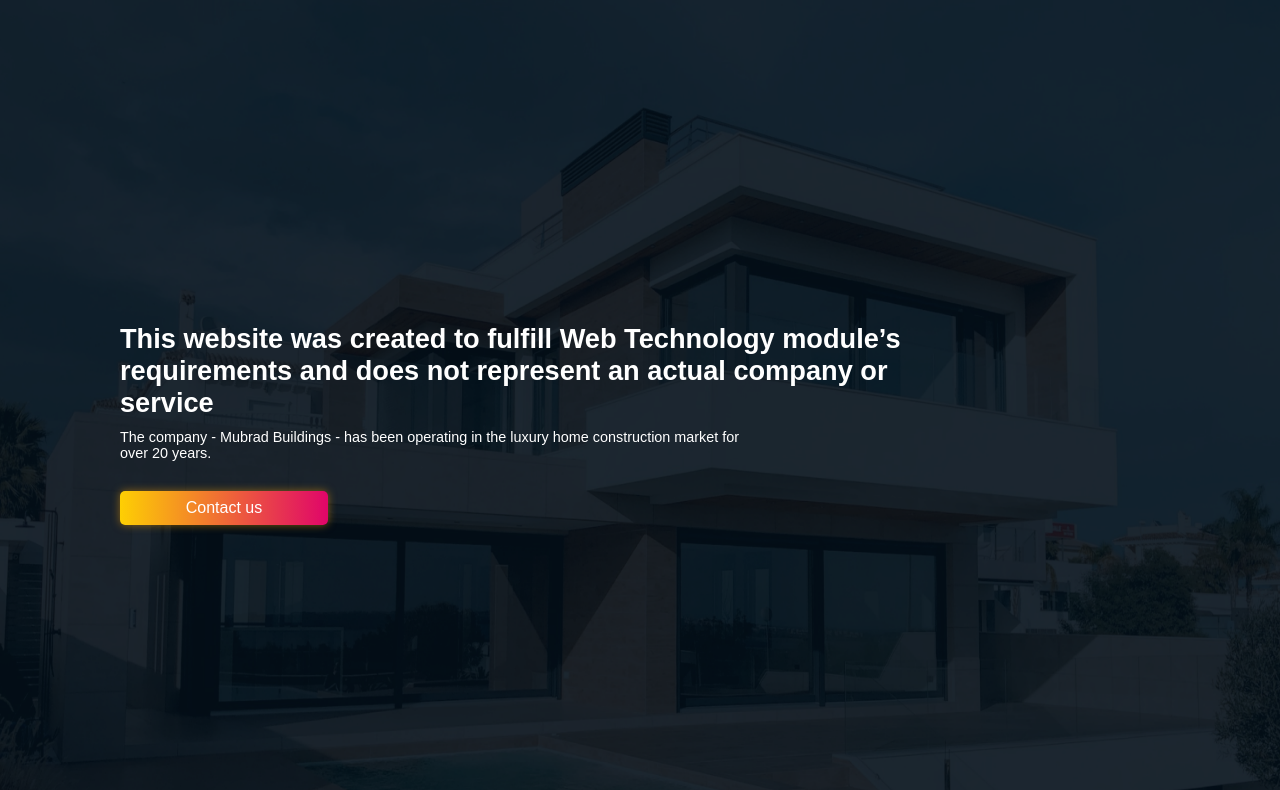
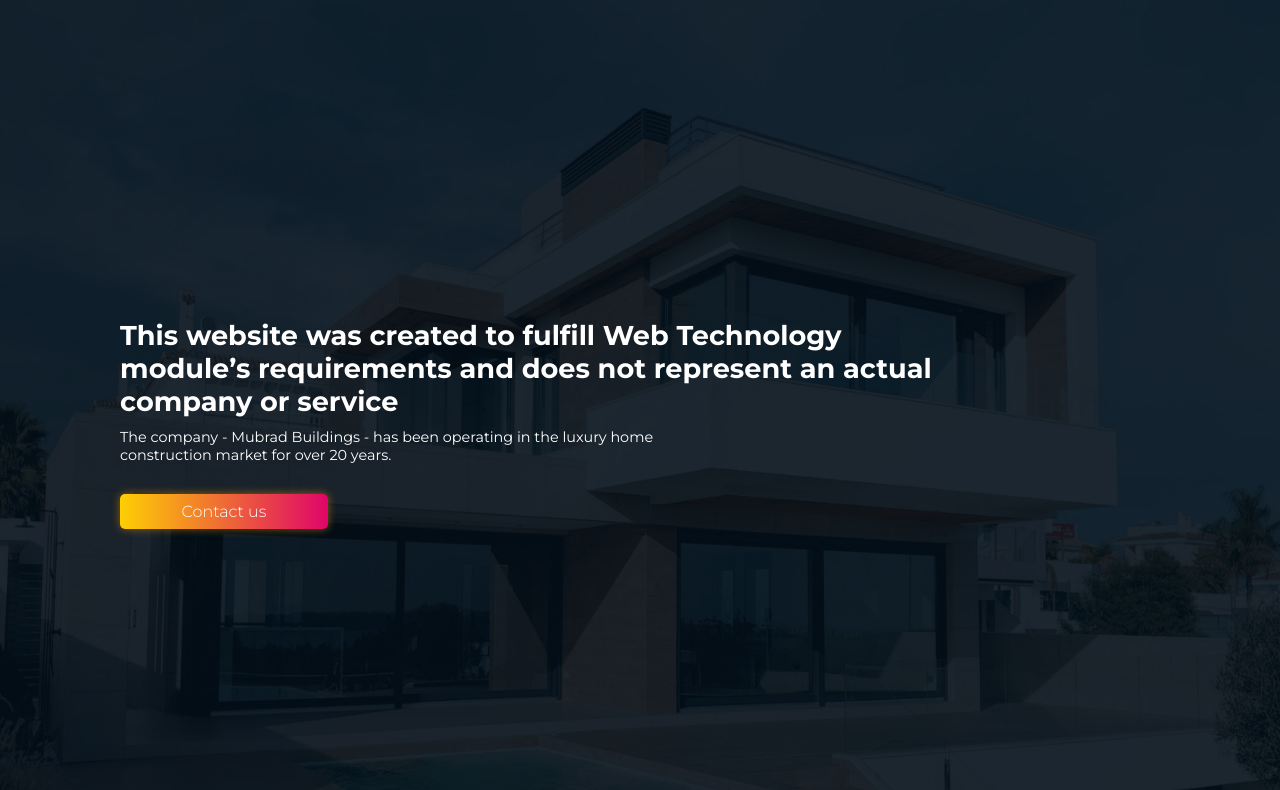
Before and after one commit to capebabra/CW_WebTechnology, a plain HTML site: page index.html in a window 1280 px wide. Shown: the part 106-896 px from the top of the page. Drawn offline with Linux system fonts and the light colour scheme.

Commit message:
slight fixes

```diff
--- a/aboutUs/css/about.css
+++ b/aboutUs/css/about.css
@@ -25,12 +25,12 @@
 
 .main-heading{
     font-size: 2em;
-    font-family: 'Montserrat-bold', sans-serif;
+    font-family: 'Montserrat-bold';
     font-weight: 600;
 }
 .main-info{
     font-size: 0.9em;
-    font-family: 'Montserrat-light', sans-serif;
+    font-family: 'Montserrat-light';
     font-weight: 100;
     position: relative;
 }
@@ -68,7 +68,7 @@
 
 .block-heading{
     padding-bottom: 10px;
-    font-family: 'Montserrat-bold',sans-serif;
+    font-family: 'Montserrat-bold';
     font-weight: 400;
     font-size: 2em
 }
@@ -88,7 +88,7 @@
     height: 274px;
 }
 .text{
-    font-family: 'Montserrat-regular',sans-serif;
+    font-family: 'Montserrat-regular';
     font-weight: 200;
 }
 
@@ -109,7 +109,7 @@
 }
 .summary__heading{
     font-size: 2em;
-    font-family: 'Montserrat-bold', sans-serif;
+    font-family: 'Montserrat-bold';
     font-weight: 500;
 }
 
@@ -122,7 +122,7 @@
 
 .list__numberOrder{
     font-size: 3.5em;
-    font-family: 'MontserratAlt',sans-serif;
+    font-family: 'MontserratAlt';
     font-weight: 600;
 }
 
@@ -139,7 +139,7 @@
 }
 .list__info{
     font-size: 1.3em;
-    font-family: 'Montserrat',sans-serif;
+    font-family: 'Montserrat';
     font-weight: 400;
 }
 
@@ -165,7 +165,7 @@
 }
 .list__textInfo{
     font-size: 1.1em;
-    font-family: 'Montserrat-light',sans-serif;
+    font-family: 'Montserrat-light';
     font-weight: 200;
     text-align: center;
 }
--- a/contact/css/contact.css
+++ b/contact/css/contact.css
@@ -37,7 +37,7 @@
 }
 .list__details{
     font-size: 1.2em;
-    font-family: 'Montserrat-regular',sans-serif;
+    font-family: 'Montserrat-regular';
     font-weight: 400;
 }
 .contact__infoImg{
@@ -72,7 +72,7 @@
 }
 .values-label{
     font-size: 1.5em;
-    font-family: 'Montserrat-regular',sans-serif;
+    font-family: 'Montserrat-regular';
     font-weight: 300;
 }
 .values-input{
@@ -90,7 +90,7 @@
 }
 .request-heading{
     font-size: 2em;
-    font-family: 'Montserrat-regular', sans-serif;
+    font-family: 'Montserrat-regular';
     font-weight: 400;
     padding-bottom: 20px;
 }
--- a/css/common.css
+++ b/css/common.css
@@ -1,45 +1,38 @@
 /* Fonts */
 @font-face {
-    font-family: 'Iter-light', sans-serif;
+    font-family: 'Iter-light';
     src: url('/fonts/inter-light.ttf') format('truetype');
-    font-style: light;
     font-weight: 200;
 }
 @font-face {
-    font-family: 'Iter-regular', sans-serif;
+    font-family: 'Iter-regular';
     src: url('/fonts/inter-regular.ttf') format('truetype');
-    font-style: normal;
     font-weight: 400;
 }
 @font-face {
-    font-family: 'Iter-bold', sans-serif;
+    font-family: 'Iter-bold';
     src: url('/fonts/inter-semibold.ttf') format('truetype');
-    font-style: bold;
     font-weight: 500;
 }
 
 @font-face {
-    font-family: 'Montserrat-light', sans-serif;
+    font-family: 'Montserrat-light';
     src: url('/fonts/montserrat-light.ttf') format('truetype');
-    font-style: light;
     font-weight: 200;
 }
 @font-face {
-    font-family: 'Montserrat-regular', sans-serif;
+    font-family: 'Montserrat-regular';
     src: url('/fonts/montserrat-regular.ttf') format('truetype');
-    font-style: normal;
     font-weight: 400;
 }
 @font-face {
-    font-family: 'Montserrat-bold', sans-serif;
+    font-family: 'Montserrat-bold';
     src: url('/fonts/montserrat-bold.ttf') format('truetype');
-    font-style: bold;
     font-weight: 500;
 }
 @font-face {
-    font-family: 'MontserratAlt', sans-serif;
+    font-family: 'MontserratAlt';
     src: url('/fonts/montserratAlt.ttf') format('truetype');
-    font-style: normal;
     font-weight: 400;
 }
 
@@ -124,7 +117,7 @@ img {
 }
 .navigation-element{
     font-size: 1em;
-    font-family: 'Iter-light',sans-serif;
+    font-family: 'Iter-light';
     font-weight: 200;
     position: relative;
     padding-bottom: 5px;
@@ -156,7 +149,7 @@ img {
     padding: 8px 10px;
     border-radius: 5px;
     background: linear-gradient(to right, #FECF03, #E00569);
-    font-family: 'Montserrat-light', sans-serif;
+    font-family: 'Montserrat-light';
     font-weight: 400;
     box-shadow: 0px 0px 8px rgba(255, 165, 0, 0.5);
 }
@@ -221,12 +214,12 @@ img {
     }
 
     .main-heading{
-        font-family: 'Montserrat-regular',sans-serif;
+        font-family: 'Montserrat-regular';
         font-weight: 400;
         font-size: 1.4em;
     }
     .main-subheading{
-        font-family: 'Montserrat-light',sans-serif;
+        font-family: 'Montserrat-light';
         font-weight: 300;
         font-size: 0.9em;
     }
--- a/css/main.css
+++ b/css/main.css
@@ -20,13 +20,13 @@
 .main-heading{
     width: calc(100% - 20%);
     font-size: 1.7em;
-    font-family: 'Montserrat-bold', sans-serif;
+    font-family: 'Montserrat-bold';
     font-weight: 600;
 }
 .main-subheading{
     width: calc(100% - 40%);
     font-size: 0.9em;
-    font-family: 'Montserrat-regular', sans-serif;
+    font-family: 'Montserrat-regular';
     font-weight: 400;
     padding-bottom: 20px;
 }
@@ -61,7 +61,7 @@
 }
 .content__info{
     width: calc(100% - 60%);
-    font-family: 'Montserrat-regular',sans-serif;
+    font-family: 'Montserrat-regular';
     font-weight: 400;
 }
 .details-heading{
--- a/portfolio/css/portfolio.css
+++ b/portfolio/css/portfolio.css
@@ -22,7 +22,7 @@
 .main-heading{
     width: calc(100% - 40%);
     font-size: 1.8em;
-    font-family: 'MontserratAlt',sans-serif;
+    font-family: 'MontserratAlt';
     font-weight: 600;
 }
 
@@ -51,7 +51,7 @@
 
 .slider-heading{
     font-size: 2em;
-    font-family: 'Montserrat-regular',sans-serif;
+    font-family: 'Montserrat-regular';
     font-weight: 500;
     position: absolute;
     padding-top: 100px;
--- a/testimonials/css/testimonials.css
+++ b/testimonials/css/testimonials.css
@@ -6,7 +6,7 @@
 }
 
 .member__middleName, .member__name,.member-comment, .testimonials__heading, .questions, .answers  {
-    font-family: 'Montserrat-light',sans-serif;
+    font-family: 'Montserrat-light';
     font-weight: 300;
 }
 /*  Main classes */
```
Also changed, not shown: services/css/services.css (+6 -6 lines).
